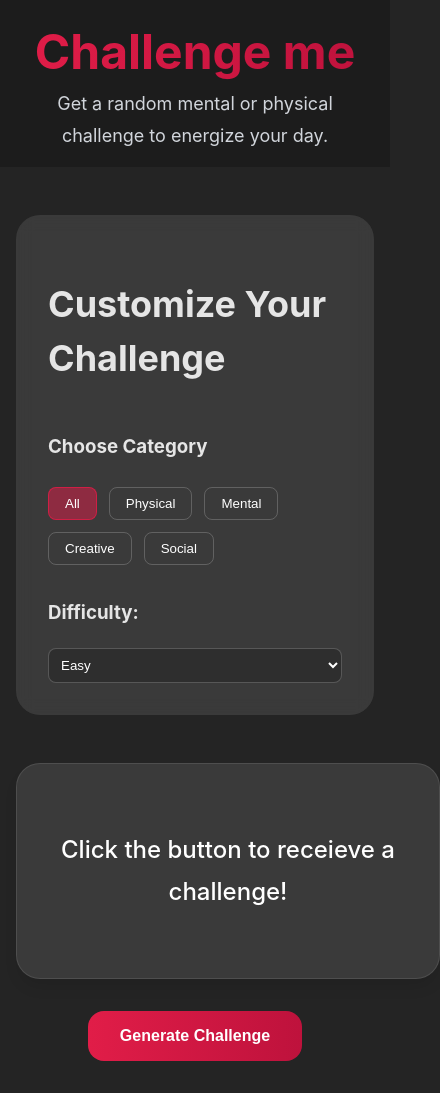
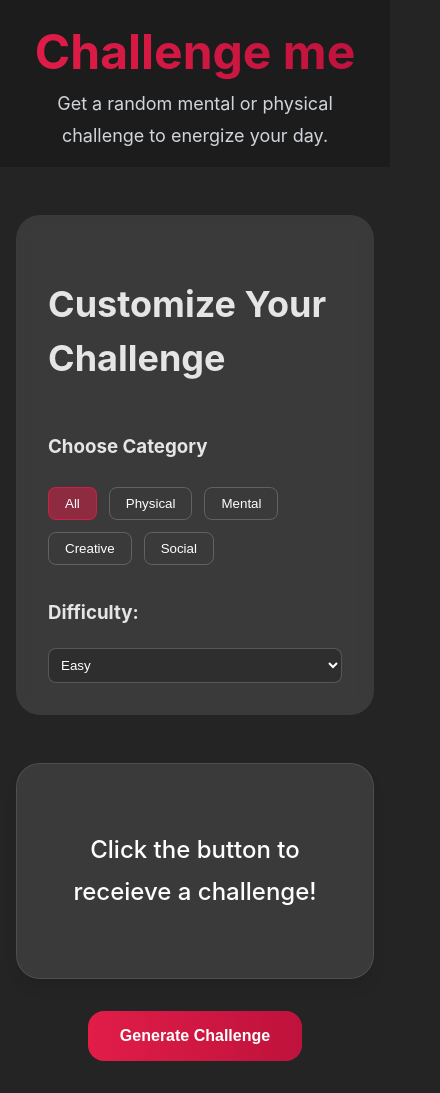
Before and after one commit to robertoandino/challenge-me, a React (Vite) app: page / in a window 390 px wide. Shown: the whole page, 440 px wide, since content can reach past the window. Built offline with nearby package versions, Linux system fonts and the light colour scheme.

Commit message:
Remove width and max-width properties from challenge box for better responsiveness

```diff
--- a/src/pages/Home.css
+++ b/src/pages/Home.css
@@ -131,8 +131,6 @@
     display: flex;
     align-items: center;
     justify-content: center;
-    width: 100%;
-    max-width: 46rem;
     margin-bottom: 2rem;
     box-shadow: 0 10px 15px -3px rgba(0, 0, 0, 0.1);
 }
```
